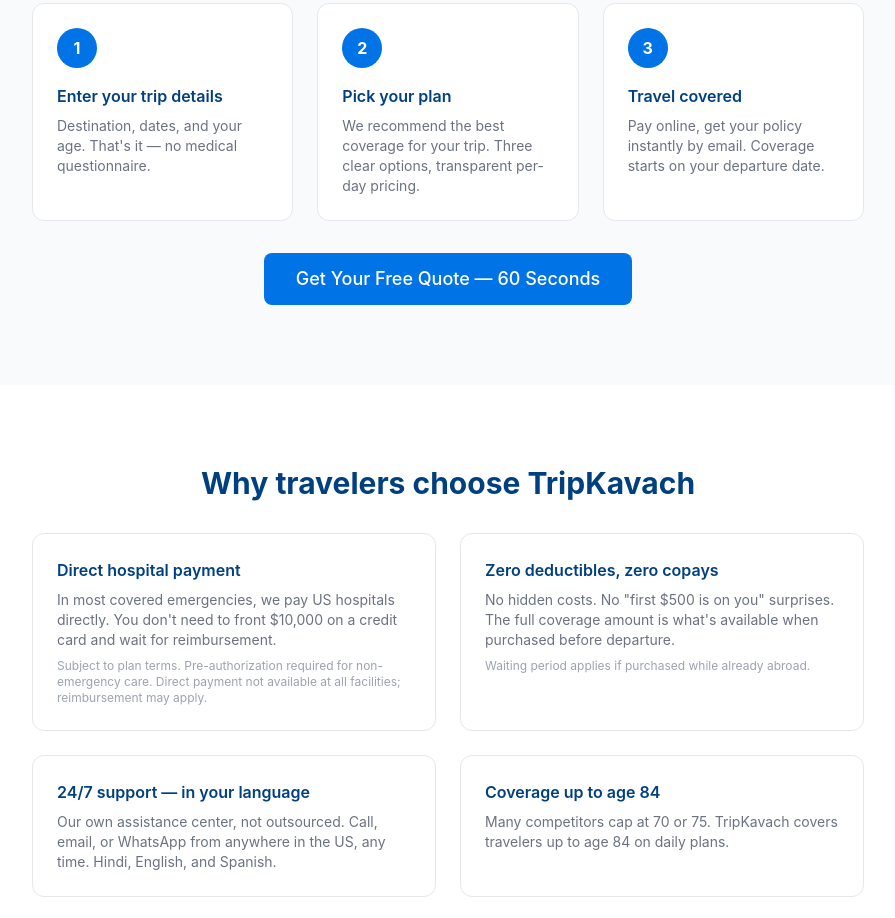
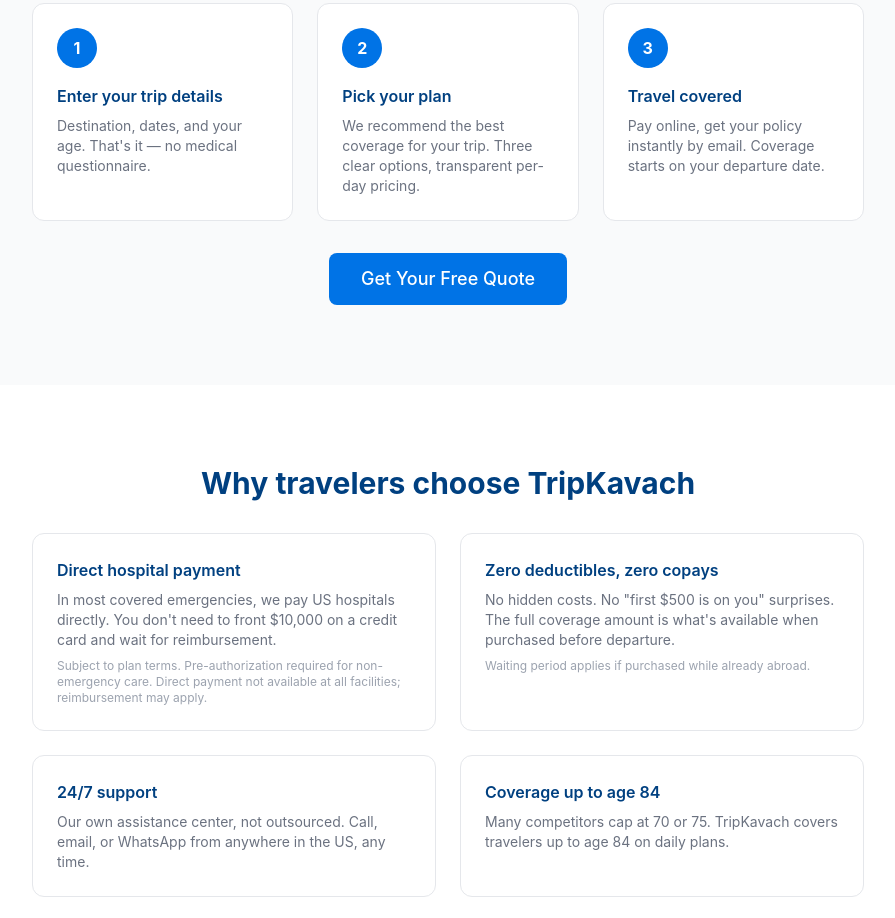
Before and after one commit to GregHomstad/NicoGregTravelInsurance, a website built with Vite: page index.html in a window 1280 px wide. Shown: the part 1982-2900 px from the top of the page, without its empty margins (192-1087 px from the left). Built offline with nearby package versions, Linux system fonts and the light colour scheme.

Commit message:
Step 3: Simplify How It Works + Key Differentiators
- CTA: 'Get Your Free Quote - 60 Seconds' -> 'Get Your Free Quote'
- Family diff heading: 'NRI families' -> 'Indian families'
- 24/7 support card: drop 'in your language' and language lists

```diff
--- a/index.html
+++ b/index.html
@@ -309,7 +309,7 @@
         </div>
 
         <div class="text-center mt-8">
-          <a href="quote.html" class="inline-block bg-primary hover:bg-primary-hover text-white font-medium py-3 px-8 rounded-lg transition-colors text-lg">Get Your Free Quote — 60 Seconds</a>
+          <a href="quote.html" class="inline-block bg-primary hover:bg-primary-hover text-white font-medium py-3 px-8 rounded-lg transition-colors text-lg">Get Your Free Quote</a>
         </div>
       </div>
     </section>
@@ -322,7 +322,7 @@
           <h2 class="text-2xl md:text-3xl font-bold text-heading mb-8 text-center">Why travelers choose TripKavach</h2>
         </div>
         <div class="path-family">
-          <h2 class="text-2xl md:text-3xl font-bold text-heading mb-8 text-center">Why NRI families trust TripKavach for visiting parents</h2>
+          <h2 class="text-2xl md:text-3xl font-bold text-heading mb-8 text-center">Why Indian families trust TripKavach for visiting parents</h2>
         </div>
 
         <div class="grid sm:grid-cols-2 gap-6 mb-10">
@@ -347,12 +347,12 @@
 
           <!-- 24/7 support -->
           <div class="border border-gray-200 rounded-xl p-6">
-            <h3 class="font-semibold text-heading mb-2">24/7 support — in your language</h3>
+            <h3 class="font-semibold text-heading mb-2">24/7 support</h3>
             <div class="path-self">
-              <p class="text-sm text-gray-500">Our own assistance center, not outsourced. Call, email, or WhatsApp from anywhere in the US, any time. Hindi, English, and Spanish.</p>
+              <p class="text-sm text-gray-500">Our own assistance center, not outsourced. Call, email, or WhatsApp from anywhere in the US, any time.</p>
             </div>
             <div class="path-family">
-              <p class="text-sm text-gray-500">Your parents can call in Hindi or English, any time. Or you can call on their behalf from the US. WhatsApp support makes it easy for older travelers.</p>
+              <p class="text-sm text-gray-500">Your parents can call any time. Or you can call on their behalf from the US. WhatsApp support makes it easy for older travelers.</p>
             </div>
           </div>
 
```
